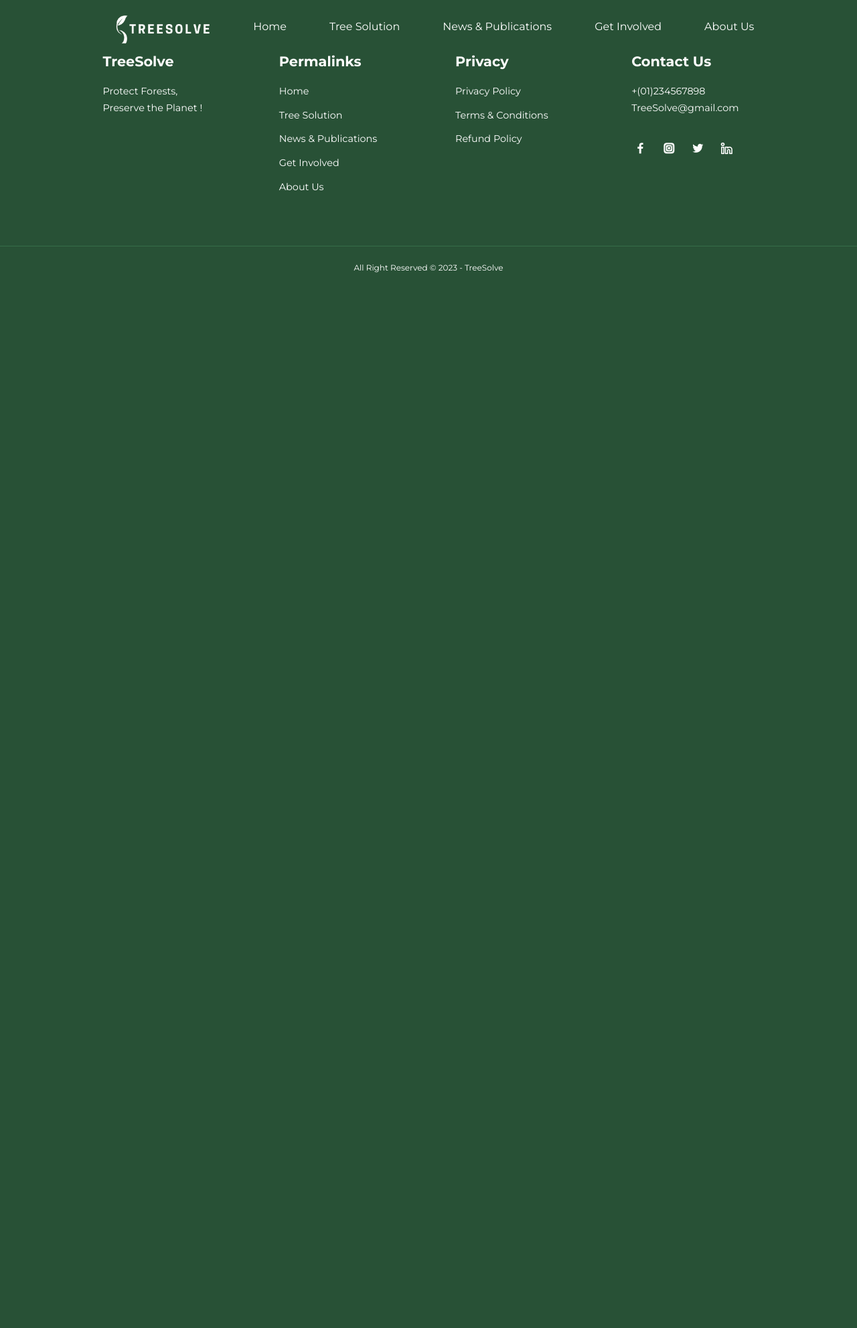
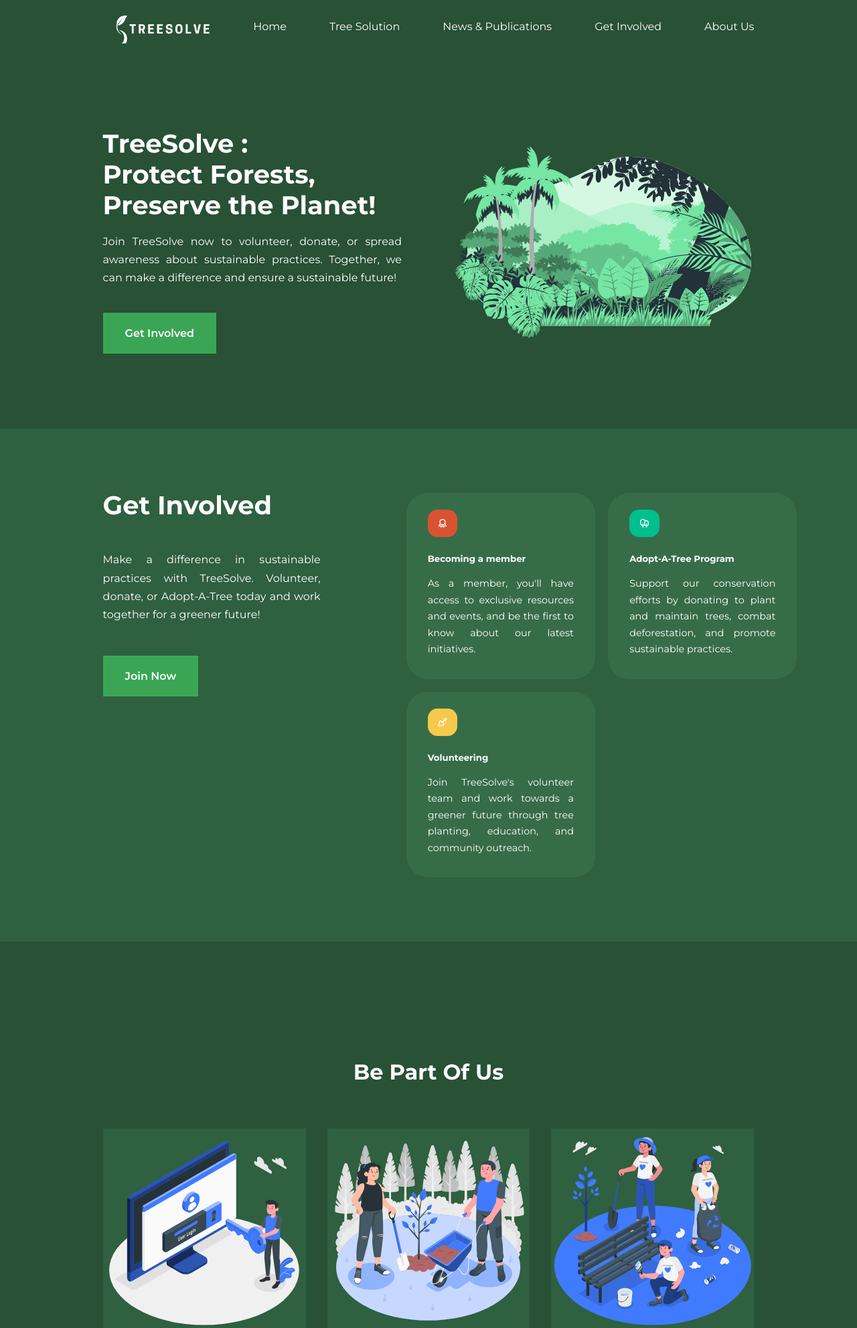
Before and after one commit to Aaron2k02/treesolve, a PHP site: page /get-involved-page.html in a window 1280 px wide. Shown: the top 1983 px of the page at 67% size. Before the commit the page ends 407 px from the top, so only its background shows below. Run offline with PHP 8.4, Linux system fonts and the light colour scheme.

Commit message:
add page content & css for get-involved page

```diff
--- a/src/get-involved-page.css
+++ b/src/get-involved-page.css
@@ -184,10 +184,185 @@ footer{
 }
 
 /*================================ PAGE CONTENT STYLING START HERE =================================*/
+/* ============================================================ HEADER ===================================================== */
+header{
+    position: relative;
+    top: 5rem;
+    overflow: hidden;
+    height: 70vh;
+    margin-bottom: 5rem;
+}
 
+.header-container{
+    display: grid;
+    grid-template-columns: 1fr 1fr;
+    align-items: center;
+    gap: 5rem;
+    height: 100%;
+}
 
+.header-left p{
+    text-align: justify;
+    margin: 1rem 0 2.4rem;
+}
 
+.header-right-image img{
+    width: 100%;
+}
 
+/* ============================================================== GET INVOLVED ========================================================== */
+.categories{
+    background: var(--color-bg1);
+    /* height: 42rem; */
+}
+
+.categories h1{
+    line-height: 1;
+    margin-bottom: 3rem;
+}
+
+.categories-container{
+    display: grid;
+    grid-template-columns: 40% 60%;
+    gap: 4rem;
+}
+
+.categories-left{
+    margin-right: 4rem;
+}
+
+.categories-left p{
+    margin: 1rem 0 3rem;
+    text-align: justify;
+}
+
+.categories-right{
+    display: grid;
+    grid-template-columns: repeat(2, 1fr);
+    gap: 1.2rem;
+}
+
+.category {
+    background: var(--color-bg2);
+    padding: 2rem;
+    border-radius: 2rem;
+    transition: var(--transition);
+}
+
+.category:hover{
+    box-shadow: 0 3rem 3rem rgba(0, 0, 0, 0.3);
+    z-index: 1;
+}
+
+.category:nth-child(1) .category-icon{
+    background: var(--color-danger);
+}
+
+.category:nth-child(2) .category-icon{
+    background: var(--color-success);
+}
+
+.category:nth-child(3) .category-icon{
+    background: var(--color-warning);
+}
+
+.category:nth-child(4) .category-icon{
+    background: var(--color-success);
+}
+
+.category-icon{
+    background: var(--color-primary);
+    padding: 0.7rem;
+    border-radius: 0.9rem;
+}
+
+.category h5{
+    margin: 2rem 0 1rem;
+}
+
+.category p{
+    font-size: 0.9rem;
+    text-align: justify;
+}
+
+/* =============================================================== BE PART OF US ================================================= */
+.courses{
+    margin-top: 5rem;
+}
+
+.courses-container{
+    display: grid;
+    grid-template-columns: repeat(3, 1fr);
+    gap: 2rem;
+}
+
+.course{
+    background: var(--color-bg1);
+    text-align: center;
+    border: 1px solid transparent;
+    transition: var(--transition);
+}
+
+.course:hover{
+    background: transparent;
+    border-color: var(--color-white);
+}
+
+.course-info{
+    padding: 2rem;
+}
+
+.course-info p{
+    margin: 1.2rem 0 2rem;
+    font-size: 0.9rem;
+}
+
+.course-image img{
+    width: 100%;
+    height: auto;
+}
+
+/* ===================================================================== FAQS ============================================================ */
+.faqs{
+    background: var(--color-bg1);
+    box-shadow: inset 0 0 3rem rgba(0, 0, 0, 0.5);
+}
+
+.faqs-container{
+    display: grid;
+    grid-template-columns: 1fr 1fr;
+    gap: 1rem;
+}
+
+.faq{
+    padding: 2rem;
+    display: flex;
+    align-items: center;
+    gap: 1.4rem;
+    height: fit-content;
+    background: var(--color-primary);
+    cursor: pointer;
+}
+
+.faq h4{
+    font-size: 1rem;
+    line-height: 2.2;
+}
+
+.faq-icon{
+    align-self: flex-start;
+    font-size: 1.2rem;
+}
+
+.faq p{
+    margin-top: 0.8rem;
+    display: none;
+    text-align: justify;
+}
+
+.faq.open p{
+    display: block;
+}
 
 /*================================ END OF PAGE CONTENT STYLING =====================================*/
 
--- a/src/get-involved-page.html
+++ b/src/get-involved-page.html
@@ -39,6 +39,175 @@
     <!---------------------------------------------------- END OF NAVBAR ---------------------------------------->
 
     <!----------------------------------------------- PAGE CONTENT START HERE ----------------------------------->
+    <header>
+        <div class="container header-container">
+            <div class="header-left">
+                <h1>TreeSolve :</h1>
+                <h1>Protect Forests, Preserve the Planet!</h1>
+                <p>
+                    Join TreeSolve now to volunteer, donate, or spread awareness about sustainable practices.
+                    Together, we can make a difference and ensure a sustainable future!
+                </p>
+                <a href="#categories" class="btn">Get Involved</a>
+            </div>
+            <div class="header-right">
+                <div class="header-right-image">
+                    <img src="./jungle-background.svg" alt="jungle-background">
+                </div>
+            </div>
+        </div>
+    </header>
+    <!---------------------------------------------------- END OF HEADER --------------------------------------------->
+
+    <section class="categories" id="categories">
+        <div class="container categories-container">
+            <div class="categories-left">
+                <h1>Get Involved</h1>
+                <p>
+                    Make a difference in sustainable practices with TreeSolve.
+                    Volunteer, donate, or Adopt-A-Tree today and work together for a greener future!
+                </p>
+                <a href="#courses" class="btn">Join Now</a>
+            </div>
+
+            <div class="categories-right">
+                <article class="category">
+                    <span class="category-icon"><i class="uil uil-award"></i></span>
+                    <h5>Becoming a member</h5>
+                    <p>
+                        As a member, you'll have access to exclusive resources and events, and be the first to know about our latest initiatives.
+                    </p>
+                </article>
+
+                <article class="category">
+                    <span class="category-icon"><i class="uil uil-trees"></i></span>
+                    <h5>Adopt-A-Tree Program</h5>
+                    <p>
+                        Support our conservation efforts by donating to plant and maintain trees, combat deforestation, and promote sustainable practices.
+                    </p>
+                </article>
+
+                <article class="category">
+                    <span class="category-icon"><i class="uil uil-trowel"></i></span>
+                    <h5>Volunteering</h5>
+                    <p>
+                        Join TreeSolve's volunteer team and work towards a greener future through tree planting, education, and community outreach.
+                    </p>
+                </article>
+            </div>
+        </div>
+    </section>
+    <!----------------------------------------------------------- END OF GET INVOLVED --------------------------------------------->
+
+    <section class="courses" id="courses">
+        <h2>Be Part Of Us</h2>
+        <div class="container courses-container">
+            <article class="course">
+                <div class="course-image">
+                    <img src="./become-a-member.svg" alt="become-a-member-svg">
+                </div>
+                <div class="course-info">
+                    <h4>Becoming a member</h4>
+                    <p>
+                        As a member, you'll have access to exclusive resources and events, and be the first to know about our latest initiatives.
+                    </p>
+                    <a href="#" class="btn btn-primary">Learn More</a>
+                </div>
+            </article>
+
+            <article class="course">
+                <div class="course-image">
+                    <img src="./adopt-a-tree.svg" alt="adopt-a-tree-svg">
+                </div>
+                <div class="course-info">
+                    <h4>Adopt-A-Tree Program</h4>
+                    <p>
+                        Support our conservation efforts by donating to plant and maintain trees, combat deforestation, and promote sustainable practices.
+                    </p>
+                    <a href="#" class="btn btn-primary">Learn More</a>
+                </div>
+            </article>
+
+            <article class="course">
+                <div class="course-image">
+                    <img src="./volunteer.svg" alt="volunteer-svg">
+                </div>
+                <div class="course-info">
+                    <h4>Volunteering</h4>
+                    <p>
+                        Join TreeSolve's volunteer team and work towards a greener future through tree planting, education, and community outreach.
+                    </p>
+                    <a href="#" class="btn btn-primary">Learn More</a>
+                </div>
+            </article>
+        </div>
+    </section>
+    <!----------------------------------------------------------- END OF BE PART OF US --------------------------------------------->
+
+    <section class="faqs" id="faqs">
+        <h2>Frequently Asked Questions</h2>
+        <div class="container faqs-container">
+            <article class="faq">
+                <div class="faq-icon"><i class="uil uil-plus"></i></div>
+                <div class="question-answer">
+                    <h4>What is TreeSolve?</h4>
+                    <p>
+                        TreeSolve is an initiative dedicated to preserving the world's forests by educating people about their importance and promoting sustainable practices.
+                    </p>
+                </div>
+            </article>
+
+            <article class="faq">
+                <div class="faq-icon"><i class="uil uil-plus"></i></div>
+                <div class="question-answer">
+                    <h4>How can I get involved with TreeSolve?</h4>
+                    <p>
+                        There are several ways to get involved with TreeSolve. You can volunteer at our events, donate to our cause, or spread the word about the importance of preserving our forests.
+                    </p>
+                </div>
+            </article>
+
+            <article class="faq">
+                <div class="faq-icon"><i class="uil uil-plus"></i></div>
+                <div class="question-answer">
+                    <h4>How does TreeSolve promote sustainable practices?</h4>
+                    <p>
+                        TreeSolve promotes sustainable practices by providing educational resources and workshops for individuals and communities to learn about the importance of forests and the impact of deforestation. We also work to plant and maintain trees in vulnerable areas and combat deforestation.
+                    </p>
+                </div>
+            </article>
+
+            <article class="faq">
+                <div class="faq-icon"><i class="uil uil-plus"></i></div>
+                <div class="question-answer">
+                    <h4>How is my donation to TreeSolve used?</h4>
+                    <p>
+                        Donations to TreeSolve are used to fund our programs and initiatives, including tree-planting events, educational workshops, and community outreach programs.
+                    </p>
+                </div>
+            </article>
+
+            <article class="faq">
+                <div class="faq-icon"><i class="uil uil-plus"></i></div>
+                <div class="question-answer">
+                    <h4>What is TreeSolve's impact on the environment?</h4>
+                    <p>
+                        TreeSolve has a significant impact on the environment by educating people about the importance of forests and promoting sustainable practices. Our efforts have led to the planting and maintenance of thousands of trees in vulnerable areas, combatting deforestation and promoting a greener future.
+                    </p>
+                </div>
+            </article>
+
+            <article class="faq">
+                <div class="faq-icon"><i class="uil uil-plus"></i></div>
+                <div class="question-answer">
+                    <h4>Is TreeSolve a registered nonprofit organization?</h4>
+                    <p>
+                        Yes, TreeSolve is a registered nonprofit organization. We are committed to transparency and accountability, and our financial statements and annual reports are available for public review.
+                </div>
+            </article>
+        </div>
+    </section>
+    <!----------------------------------------------------------- END OF FAQS ----------------------------------->
 
     <!------------------------------------------------- END OF PAGE CONTENT ------------------------------------->
 
```
Also changed, not shown: other parts of src/get-involved-page.css (+79 -0 lines), src/adopt-a-tree.svg (added), src/become-a-member.svg (added), src/jungle-background.svg (added), src/volunteer.svg (added).
